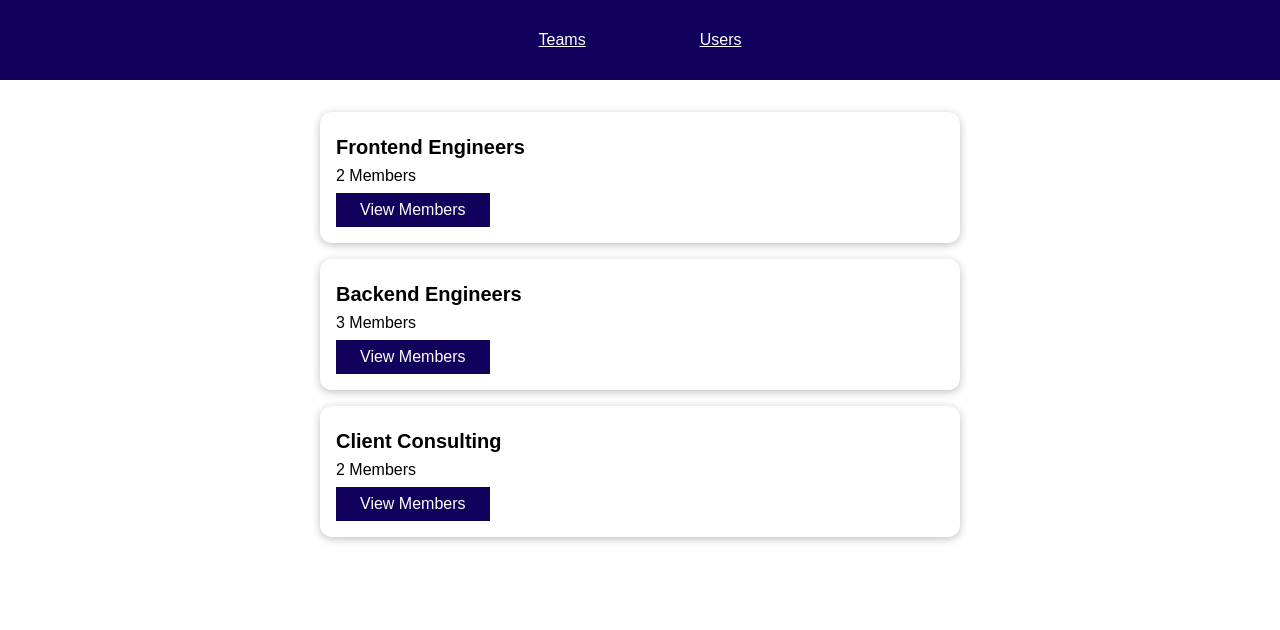
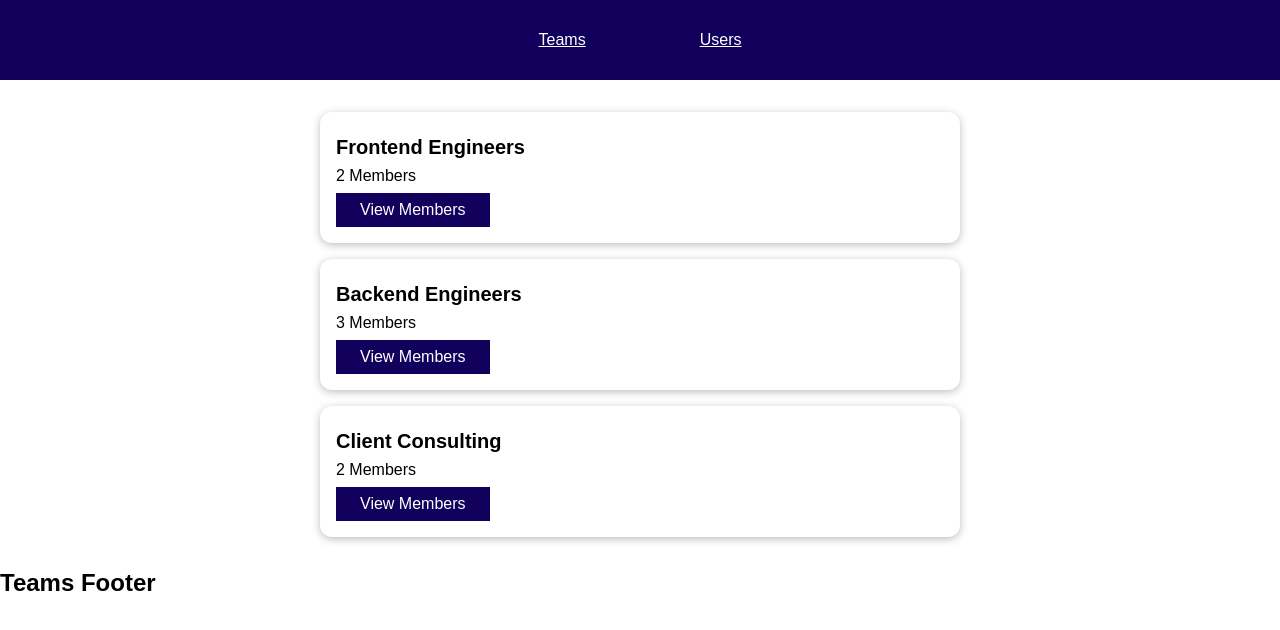
Before and after one commit to daedalus1215/congenial-goggles, a Vue app in the folder client/: page /teams in a window 1280 px wide. Shown: the top 630 px of the page. Built offline with nearby package versions, Linux system fonts and the light colour scheme.

Commit message:
rendering multiple routes with named router view

```diff
--- a/client/src/App.vue
+++ b/client/src/App.vue
@@ -3,6 +3,9 @@
   <main>
     <router-view></router-view>
   </main>
+  <footer>
+    <router-view name="footer"></router-view>
+  </footer>
 </template>
 
 <script>
--- /dev/null
+++ b/client/src/components/teams/TeamsFooter.vue
@@ -0,0 +1,3 @@
+<template>
+    <h2>Teams Footer</h2>
+</template>
--- /dev/null
+++ b/client/src/components/users/UsersFooter.vue
@@ -0,0 +1,3 @@
+<template>
+    <h2>Users Footer</h2>
+</template>
```
Also changed, not shown: client/src/main.js (+4 -3 lines).
